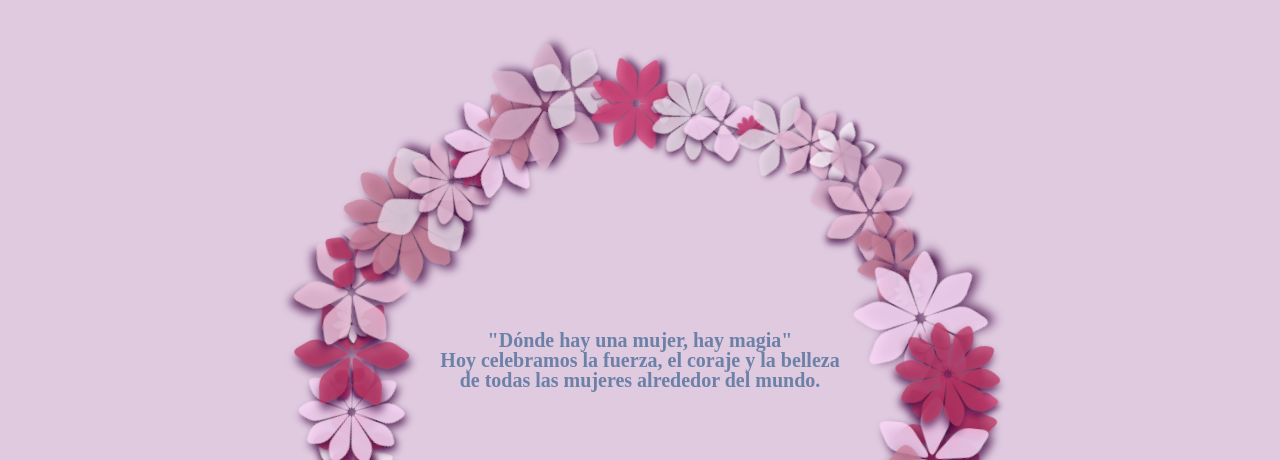
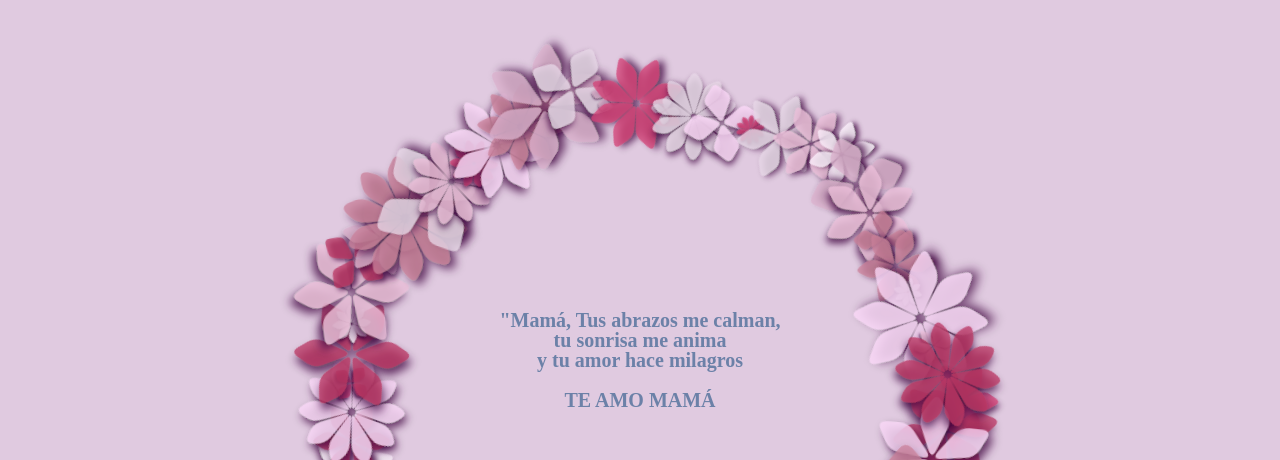
Before and after one commit to vilchez03j/Hola, a plain HTML site: page index.html in a window 1280 px wide. Shown: the top 460 px of the page. Drawn offline with nearby package versions, Linux system fonts and the light colour scheme.

Commit message:
index.html

```diff
--- a/index.html
+++ b/index.html
@@ -46,9 +46,10 @@
 
 </svg>
 <!-- Texto en el centro -->
-<div id="texto2">"Dónde hay una mujer, hay magia" <br>
-  Hoy celebramos la fuerza, el coraje y la belleza <br>
-  de todas las mujeres alrededor del mundo.
+<div id="texto2">"Mamá, Tus abrazos me calman, <br>
+  tu sonrisa me anima <br>
+  y tu amor hace milagros <br> <br>
+  TE AMO MAMÁ
 
 </div>
 <div id="texto1">Feliz Día De La Madre</div>
```
